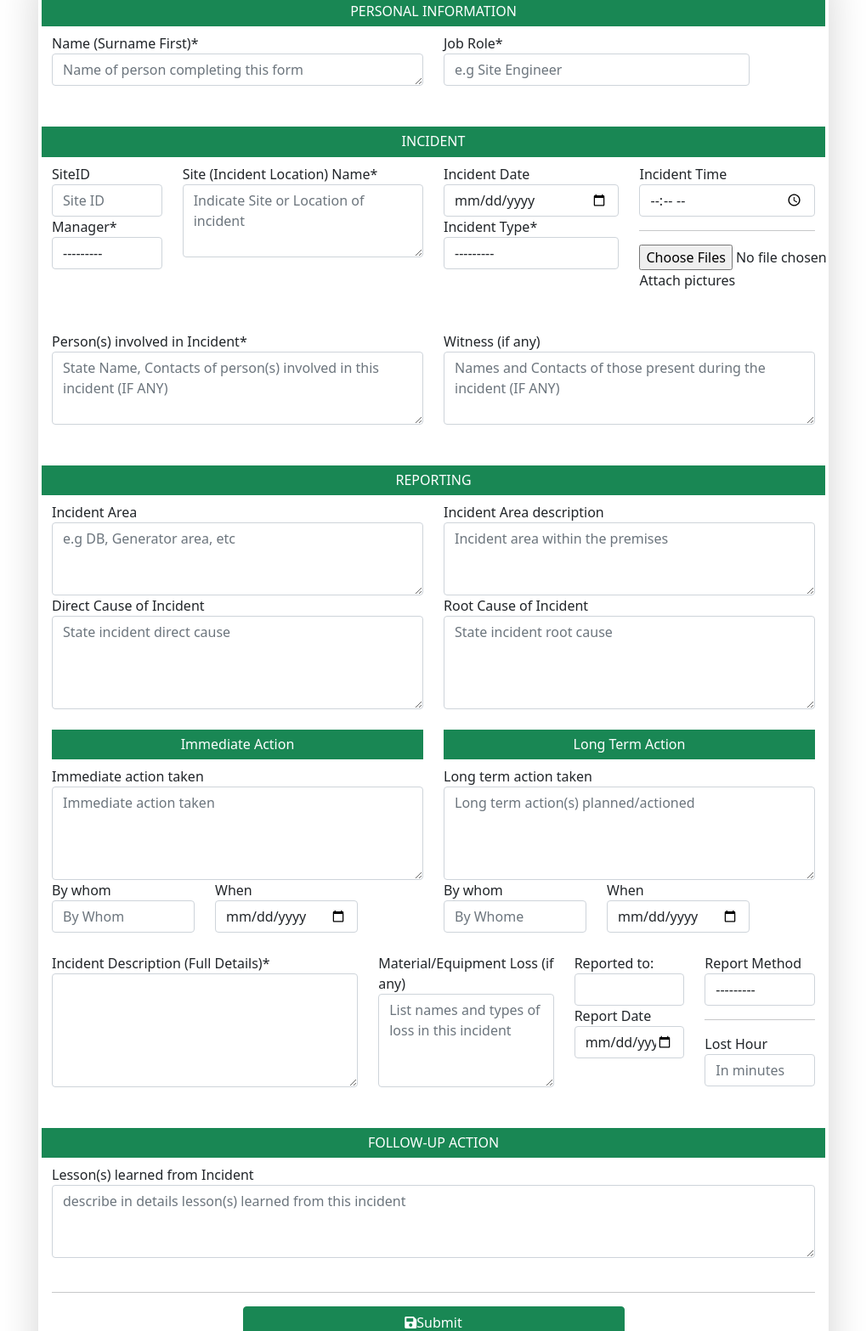
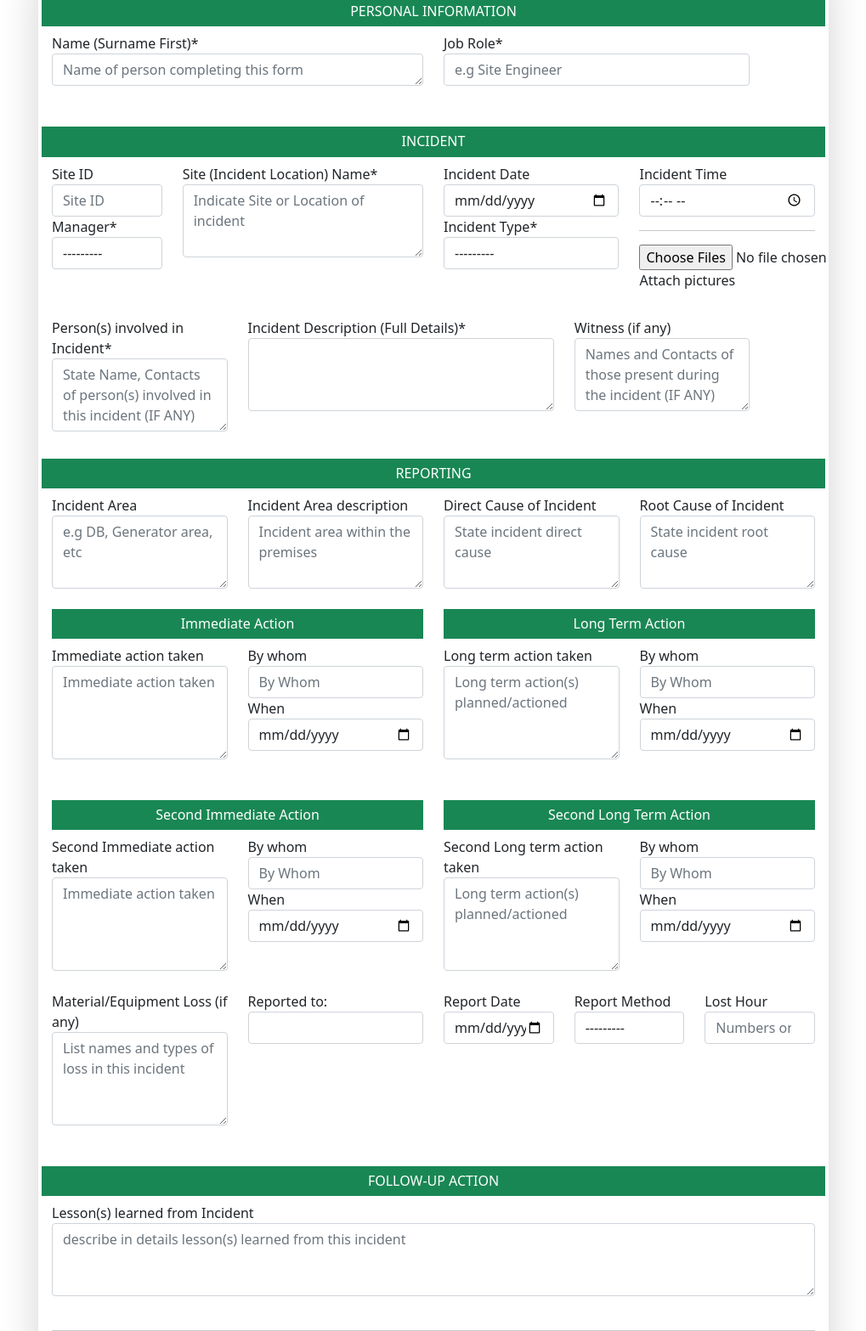
Before and after one commit to prompt2k2/IncidentApp, a Django app: page / in a window 1280 px wide. Shown: the part 276-1843 px from the top of the page at 85% size, without its empty margins (130-1149 px from the left). Run offline with Django 3.2, Linux system fonts and the light colour scheme; data comes from the database, SQL or seed files in the repository; some libraries are stand-ins or nearby versions.

Commit message:
SignedOff

```diff
--- a/IMRegister/forms.py
+++ b/IMRegister/forms.py
@@ -11,12 +11,12 @@ class IMRegisterForms(ModelForm):
 
             'name' : Textarea(attrs={'rows':1,'placeholder':'Name of person completing this form'}),
             'job_role' : TextInput (attrs={'placeholder':"e.g Site Engineer"}),
-            'siteID' : TextInput(attrs={'placeholder':"Site ID"}),
+            'SiteID' : TextInput(attrs={'placeholder':"Site ID"}),
             'site_name' :Textarea(attrs={'rows':3,'placeholder':"Indicate Site or Location of incident"}),
             'incident_date':DateInput (attrs={'type':'date'}),
             'incident_time':TimeInput (attrs={'type':'time'}),
             'person_involved' :Textarea( attrs={'rows':3,'placeholder':'State Name, Contacts of person(s) involved in this incident (IF ANY)'}),
-            'incident_description' :Textarea( attrs={'rows':5}),
+            'incident_description' :Textarea( attrs={'rows':3}),
             'witness' :Textarea(attrs={'rows':3, 'placeholder':'Names and Contacts of those present during the incident (IF ANY)'}),
             'loss' : Textarea (attrs={'rows':4, 'placeholder':'List names and types of loss in this incident'}),
             'reported_to' : TextInput( ),
@@ -24,16 +24,25 @@ class IMRegisterForms(ModelForm):
             'incident_area' :Textarea(attrs={'rows':3, 'placeholder': 'e.g DB, Generator area, etc'}),
             'files' :ClearableFileInput(attrs={'multiple':True}),
             'incident_area_detail' : Textarea(attrs={'rows':3, 'placeholder':"Incident area within the premises"}),
-            'direct_cause' : Textarea(attrs={'rows':4,'placeholder':'State incident direct cause'}),
-            'root_cause' : Textarea(attrs={'rows':4,'placeholder':'State incident root cause'}),
+            'direct_cause' : Textarea(attrs={'rows':3,'placeholder':'State incident direct cause'}),
+            'root_cause' : Textarea(attrs={'rows':3,'placeholder':'State incident root cause'}),
+
             'imme_action': Textarea(attrs={'rows':4,'placeholder':'Immediate action taken'}),
             'imme_action_whom' : TextInput(attrs={'placeholder':'By Whom'}),
             'imme_action_when' : DateInput(attrs={'type':'date'}),
             'long_action' : Textarea(attrs={'rows':4,'placeholder':'Long term action(s) planned/actioned'}),
-            'long_action_whom' : TextInput(attrs={'placeholder':'By Whome'}),
+            'long_action_whom' : TextInput(attrs={'placeholder':'By Whom'}),
             'long_action_when' : DateInput(attrs={'type':'date'}),
+
+            'imme_action2': Textarea(attrs={'rows':4,'placeholder':'Immediate action taken'}),
+            'imme_action2_whom' : TextInput(attrs={'placeholder':'By Whom'}),
+            'imme_action2_when' : DateInput(attrs={'type':'date'}),
+            'long_action2' : Textarea(attrs={'rows':4,'placeholder':'Long term action(s) planned/actioned'}),
+            'long_action2_whom' : TextInput(attrs={'placeholder':'By Whom'}),
+            'long_action2_when' : DateInput(attrs={'type':'date'}),
+
             'lessons': Textarea(attrs={'rows':3, 'placeholder':'describe in details lesson(s) learned from this incident'}),
-            'lost_hr': NumberInput(attrs={'placeholder':'In minutes'})
+            'lost_hr': NumberInput(attrs={'placeholder':'Numbers only'})
 
         }
 
--- a/IMRegister/templates/IMRegister/incident.html
+++ b/IMRegister/templates/IMRegister/incident.html
@@ -42,51 +42,77 @@
                         </div>
                         <div class="row pt-4 pb-4 ">
                             <h6 class="p-2 mb-2 bg-success text-white text-center"> INCIDENT </h6>
-                            <div class="col-md-2">{{form.siteID|as_crispy_field}}{{form.manager|as_crispy_field}}</div>
+                            <div class="col-md-2">{{form.SiteID|as_crispy_field}}{{form.manager|as_crispy_field}}</div>
                             <div class="col-md-4">{{form.site_name|as_crispy_field}}</div>
                             <div class="col-md-3">{{form.incident_date|as_crispy_field}}{{form.incident_type|as_crispy_field}}</div>
                             <div class="col-md-3">{{form.incident_time|as_crispy_field}}<hr><div>{{form.files}} Attach pictures </div></div>
-
-
                         </div>
 
-                        <div class="row pt-4 pb-4 ">
-                            <div class="col-md-6">{{form.person_involved|as_crispy_field}}</div>
-                            <div class="col-md-6">{{form.witness|as_crispy_field}}</div>
+                        <div class="row pt-2 pb-2 ">
+                            <div class="col-md-3">{{form.person_involved|as_crispy_field}}</div>
+                            <div class="col-md-5">{{form.incident_description|as_crispy_field}}</div>
+                            <div class="col-md-3">{{form.witness|as_crispy_field}}</div>
 
                         </div>
                         <div class="row pt-4 pb-4 ">
                         <h6 class="p-2 mb-2 bg-success text-white text-center"> REPORTING </h6>
-                            <div class="col-md-6">{{form.incident_area|as_crispy_field}}</div>
-                            <div class="col-md-6">{{form.incident_area_detail|as_crispy_field}}</div>
-                            <div class="col-md-6">{{form.direct_cause|as_crispy_field}}</div>
-                            <div class="col-md-6">{{form.root_cause|as_crispy_field}}</div>
+                            <div class="col-md-3">{{form.incident_area|as_crispy_field}}</div>
+                            <div class="col-md-3">{{form.incident_area_detail|as_crispy_field}}</div>
+                            <div class="col-md-3">{{form.direct_cause|as_crispy_field}}</div>
+                            <div class="col-md-3">{{form.root_cause|as_crispy_field}}</div>
+
                             <div class="col-md-6 pt-4 pb-4 ">
-                            <h6 class="p-2 mb-2 bg-success text-white text-center"> Immediate Action</h6>
-                                <div class="row-md-5">{{form.imme_action|as_crispy_field}}</div>
+                                <h6 class="p-2 mb-2 bg-success text-white text-center"> Immediate Action</h6>
                                 <div class="row">
-                                    <div class="col-md-5">{{form.imme_action_whom|as_crispy_field}}</div>
-                                    <div class="col-md-5">{{form.imme_action_when|as_crispy_field}}</div>
+                                    <div class="col-md-6">{{form.imme_action|as_crispy_field}}</div>
+                                    <div class="col-md-6">
+                                        <div class="">{{form.imme_action_whom|as_crispy_field}}</div>
+                                        <div class="">{{form.imme_action_when|as_crispy_field}}</div>
+                                    </div>
                                 </div>
                             </div>
                             <div class="col-md-6 pt-4 pb-4 ">
-                            <h6 class="p-2 mb-2 bg-success text-white text-center"> Long Term Action</h6>
-                                <div class="row-md-5">{{form.long_action|as_crispy_field}}</div>
+                                <h6 class="p-2 mb-2 bg-success text-white text-center"> Long Term Action</h6>
                                 <div class="row">
-                                    <div class="col-md-5">{{form.long_action_whom|as_crispy_field}}</div>
-                                    <div class="col-md-5">{{form.long_action_when|as_crispy_field}}</div>
+                                    <div class="col-md-6">{{form.long_action|as_crispy_field}}</div>
+                                    <div class="col-md-6">
+                                        <div class="">{{form.long_action_whom|as_crispy_field}}</div>
+                                        <div class="">{{form.long_action_when|as_crispy_field}}</div>
+                                    </div>
+                                </div>
+                            </div>
+
+                            <div class="col-md-6 pt-4 pb-4 ">
+                                <h6 class="p-2 mb-2 bg-success text-white text-center"> Second Immediate Action</h6>
+                                <div class="row">
+                                    <div class="col-md-6">{{form.imme_action2|as_crispy_field}}</div>
+                                    <div class="col-md-6">
+                                        <div class="">{{form.imme_action2_whom|as_crispy_field}}</div>
+                                        <div class="">{{form.imme_action2_when|as_crispy_field}}</div>
+                                    </div>
+                                </div>
+                            </div>
+                            <div class="col-md-6 pt-4 pb-4 ">
+                                <h6 class="p-2 mb-2 bg-success text-white text-center"> Second Long Term Action</h6>
+                                <div class="row">
+                                    <div class="col-md-6">{{form.long_action2|as_crispy_field}}</div>
+                                    <div class="col-md-6">
+                                        <div class="">{{form.long_action2_whom|as_crispy_field}}</div>
+                                        <div class="">{{form.long_action2_when|as_crispy_field}}</div>
+                                    </div>
                                 </div>
                             </div>
 
 
-                            <div class="col-md-5">{{form.incident_description|as_crispy_field}}</div>
+
 
                             <div class="col-md-3">{{form.loss|as_crispy_field}}</div>
-                            <div class="col-md-2 ">
-                                    <div>{{form.reported_to|as_crispy_field}}</div>
-                                    <div>{{form.date_reported|as_crispy_field}}</div>
-                            </div>
-                            <div class="col-md-2">{{form.report_method|as_crispy_field}}<hr>{{form.lost_hr|as_crispy_field}}</div>
+
+                                    <div class="col-md-3">{{form.reported_to|as_crispy_field}}</div>
+                                    <div class="col-md-2">{{form.date_reported|as_crispy_field}}</div>
+
+                                    <div class="col-md-2">{{form.report_method|as_crispy_field}}</div>
+                                    <div class="col-md-2">{{form.lost_hr|as_crispy_field}}</div>
 
 
 
--- a/IMRegister/templates/IMRegister/mail.html
+++ b/IMRegister/templates/IMRegister/mail.html
@@ -22,7 +22,7 @@
             <div class="jumbotron">
                 <div class="col-md-12">
                     <img class="row-cols-2" src="{% static "images/SSlogo.png" %}" width=60>
-                    <h1 class="row-cols-10 display-4 text-center">Starsight Incident Management</h1>
+                    <h1 class="row-cols-10 display-4 text-center">Starsight Incident Report Form</h1>
                 </div>
                 <blockquote class="lead font-italic text-center">Please be concise </blockquote>
                 <a class="btn btn-danger" href="{% url 'IncidentView' %}">Incident Form </a>
--- a/IMRegister/templates/IMRegister/success.html
+++ b/IMRegister/templates/IMRegister/success.html
@@ -22,7 +22,7 @@
             <div class="jumbotron">
                 <div class="col-md-12">
                     <img class="row-cols-2" src="{% static "images/SSlogo.png" %}" width=60>
-                    <h1 class="row-cols-10 display-4 text-center">Starsight Incident Management</h1>
+                    <h1 class="row-cols-10 display-4 text-center">Starsight Incident Report Form</h1>
                 </div>
                 <blockquote class="lead font-italic text-center">Please be concise </blockquote>
                 <a class="btn btn-danger" href="{% url 'IncidentView' %}">Send Another? </a>
--- a/IMRegister/views.py
+++ b/IMRegister/views.py
@@ -37,18 +37,27 @@ def IncidentForm(request):
             'Name  ' : request.POST.get('name'),
             'Job Role  ': request.POST.get('job_role'),
             'Incident Type  ' : request.POST.get('incident_type'),
-            'siteID  ' : request.POST.get('siteID').upper(),
+            'SiteID  ' : request.POST.get('SiteID').upper(),
             'Site Name  ' : request.POST.get('site_name'),
             'Incident Area   ' : request.POST.get('incident_area'),
             'Incident Area Detail  ' : request.POST.get('incident_area_detail'),
             'Direct Cause  ' : request.POST.get('direct_cause'),
             'Root Cause  ' : request.POST.get('root_cause'),
+
             'Immediate Action(s)  ' : request.POST.get('imme_action'),
             'Immediate Action(s) by whom  ' : request.POST.get('imme_action_whom'),
             'Immediate Action(s) when  ' : request.POST.get('imme_action_when'),
             'Long Term Action(s)  ' : request.POST.get('long_action'),
             'Long Term Action(s) by whom  ': request.POST.get('long_action_whom'),
-            'Long Term Action(s) when ' : request.POST.get('long_action'),
+            'Long Term Action(s) when ' : request.POST.get('long_action_when'),
+
+            'Second Immediate Action(s)  ' : request.POST.get('imme_action2'),
+            'Second Immediate Action(s) by whom  ' : request.POST.get('imme_action2_whom'),
+            'Second Immediate Action(s) when  ' : request.POST.get('imme_action2_when'),
+            'Second Long Term Action(s)  ' : request.POST.get('long_action2'),
+            'Second Long Term Action(s) by whom  ': request.POST.get('long_action2_whom'),
+            'Second Long Term Action(s) when ' : request.POST.get('long_action2_when'),
+
             'Lost Hour in Minutes  ' : request.POST.get('lost_hr'),
             'Incident Date  ' : request.POST.get('incident_date'),
             'Incident Time  ' : request.POST.get('incident_time'),
```
Also changed, not shown: IMRegister/models.py (+9 -1 lines), IncidentApp/settings.py (+7 -7 lines), IMRegister/migrations/0008_auto_20210817_1535.py (added), IMRegister/migrations/0009_auto_20210817_1554.py (added), IMRegister/migrations/0010_rename_siteid_incident_siteid.py (added), Managers/migrations/0003_alter_managermodel_options.py (added), db.sqlite3.
